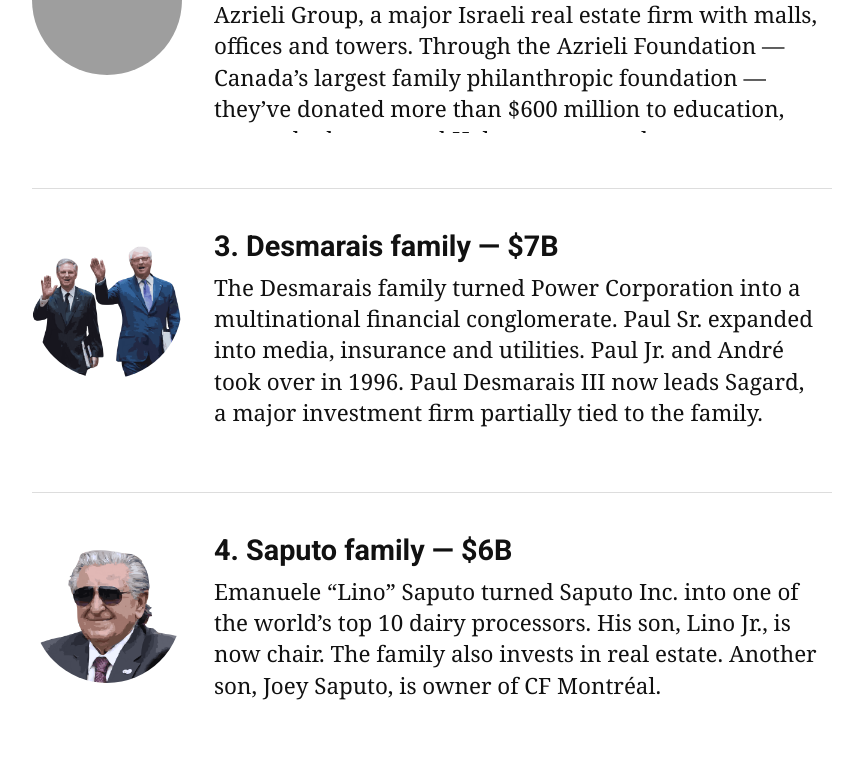
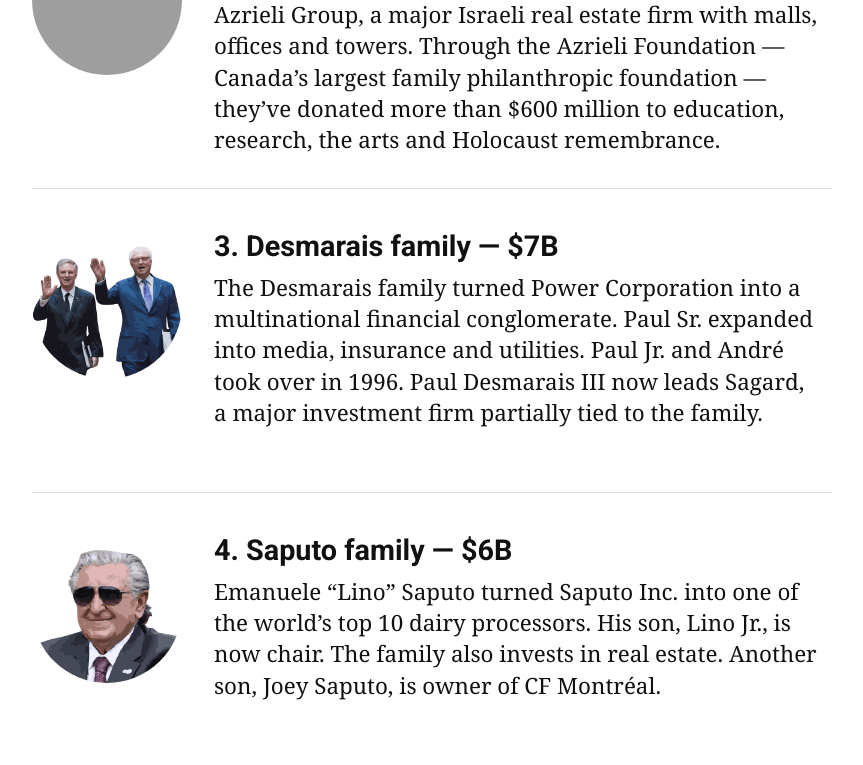
Before and after one commit to hsnorth/embed_live, a plain HTML site: page rich-bios.html in a window 1280 px wide. Shown: the part 559-1324 px from the top of the page, without its empty margins (208-1071 px from the left). Drawn offline with Linux system fonts and the light colour scheme; grey boxes are pictures that could not be loaded.

Commit message:
Update rich-bios.html

```diff
--- a/rich-bios.html
+++ b/rich-bios.html
@@ -95,7 +95,7 @@
       /* Crucial for fixed height entries: allow scrolling if text exceeds available space */
       /* This max-height needs to be finely tuned to your chosen .profile height */
       /* (Profile height - .profile-padding-top - .profile-padding-bottom - header height - header margin-bottom) */
-      max-height: 165px; /* A consistent pixel value for bio area before scrolling */
+      max-height: 200px; /* A consistent pixel value for bio area before scrolling */
       overflow-y: auto; /* Enable vertical scrolling if text overflows */
       padding-right: 10px; /* Add some padding for scrollbar to avoid text overlap */
     }
```
